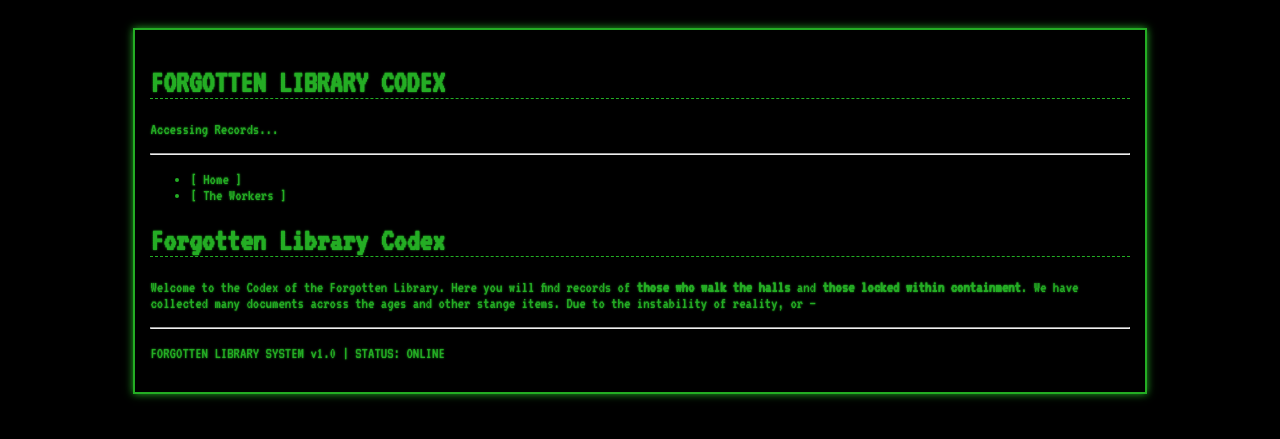
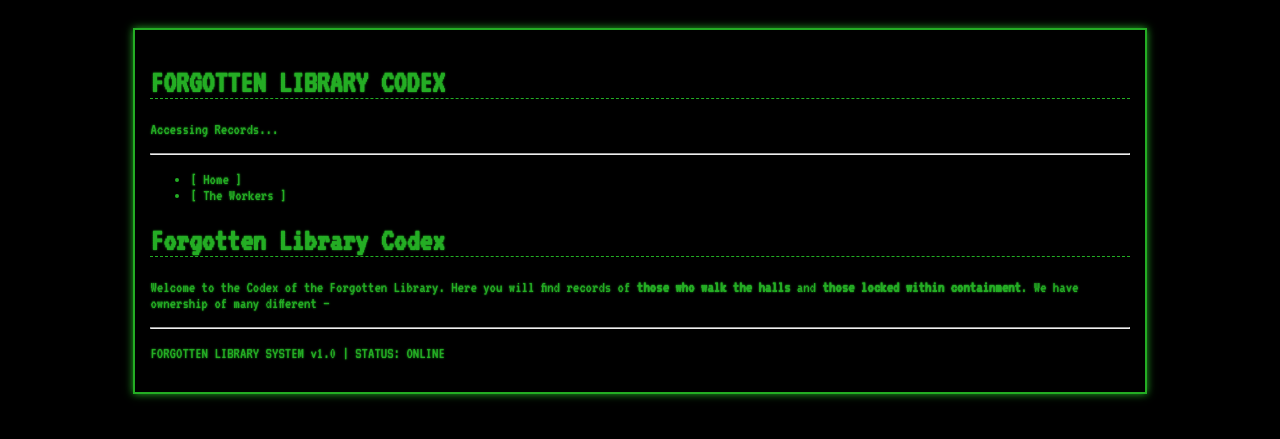
Before and after one commit to Cerberus1912/forgotten-library-codex, a Jekyll site: the page built from index.md, in a window 1280 px wide. Shown: the top 439 px of the page. Built offline with Jekyll 4.4.1, drawn with Linux system fonts in a browser that asks for light colours.

Commit message:
Update index.md

```diff
--- a/index.md
+++ b/index.md
@@ -6,5 +6,5 @@ title: "Forgotten Library Codex"
 # Forgotten Library Codex
 
 Welcome to the Codex of the Forgotten Library. Here you will find records of **those who walk the halls** and **those locked within containment**.
-We have collected many documents across the ages and other stange items. Due to the instability of reality, or
+We have ownership of many different
 ---
```
